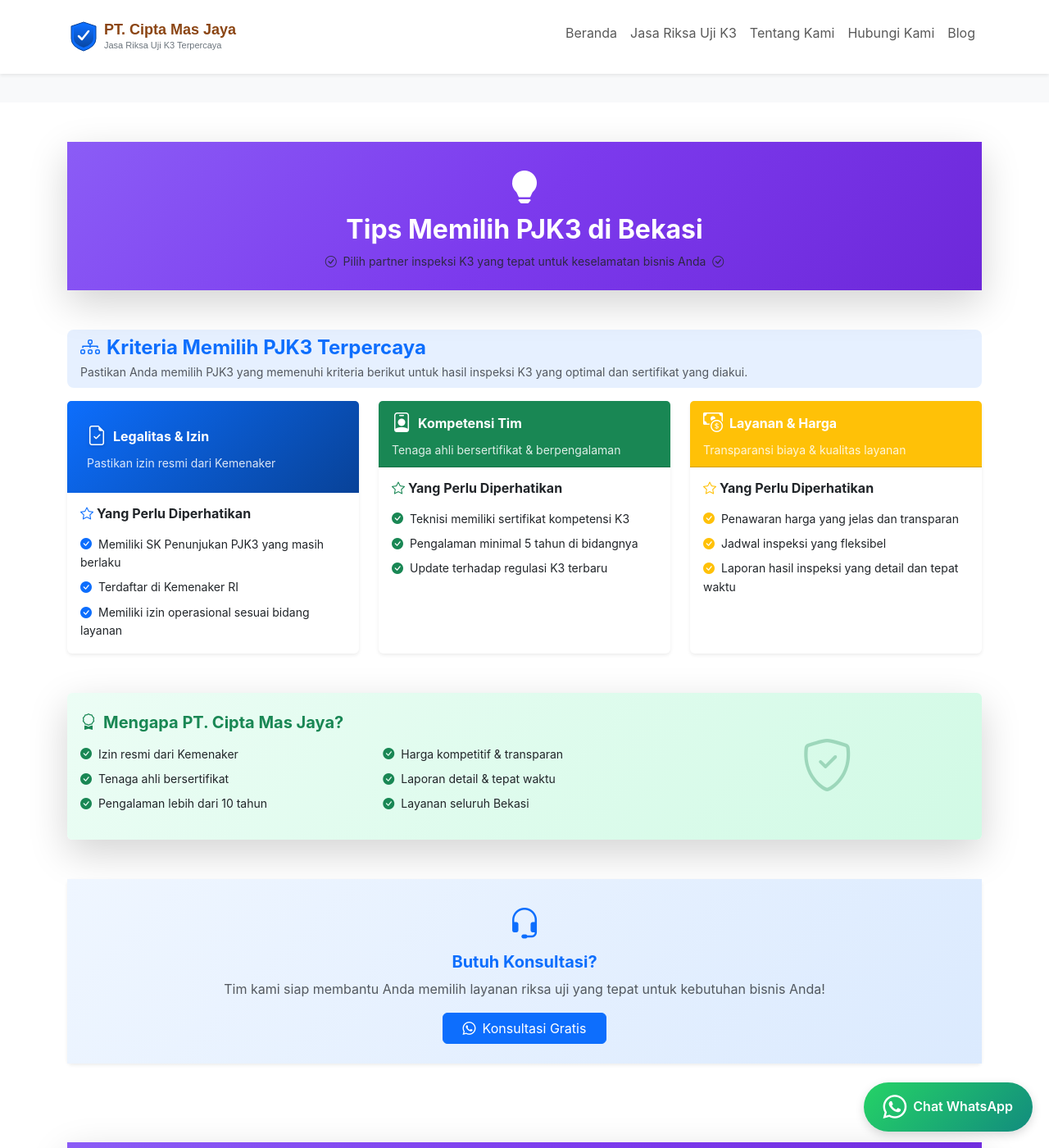
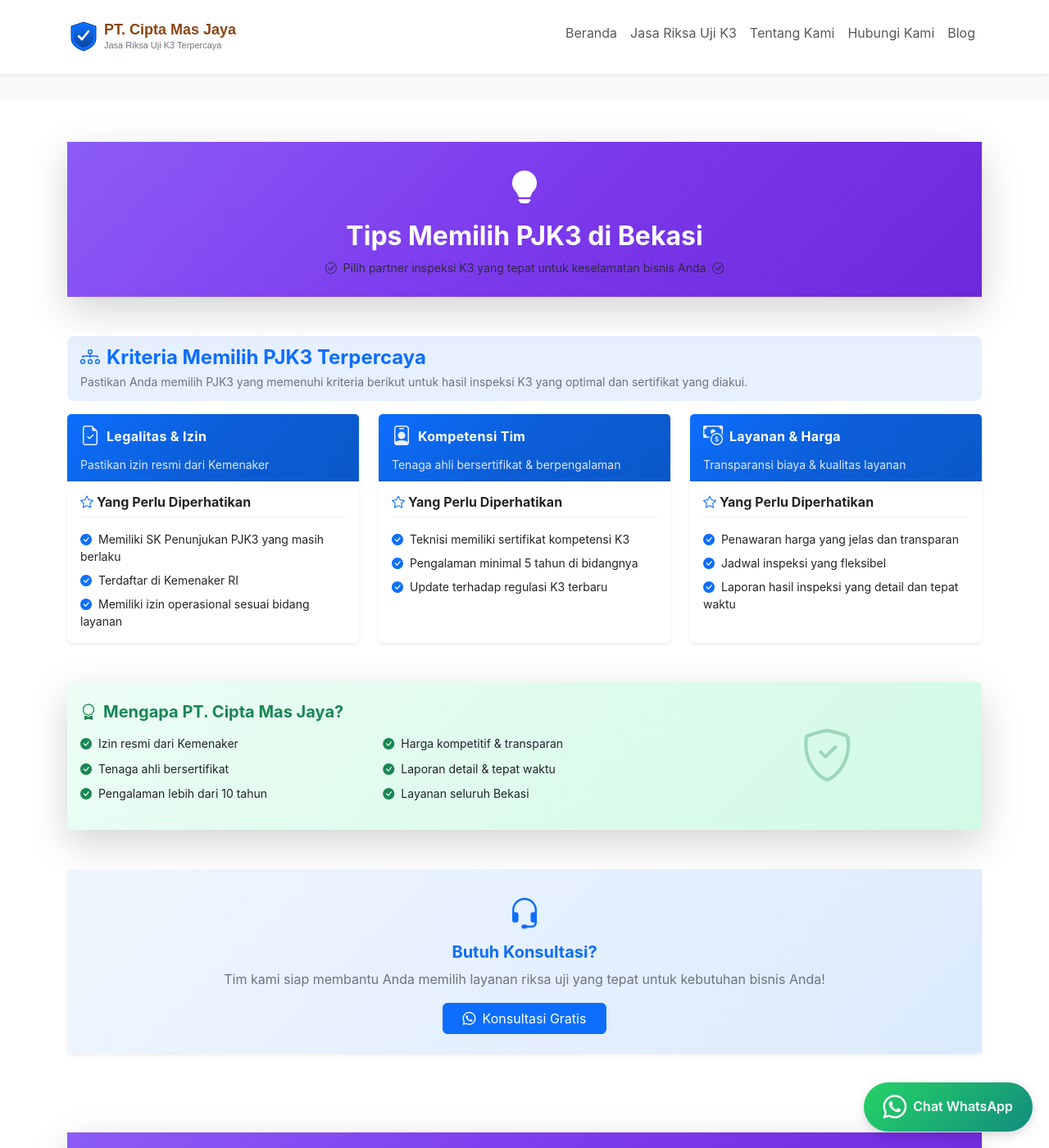
Before and after one commit to ciptamasjaya/cmj.github.io, a Jekyll site: the page built from _posts/2025-05-24-pjk3-bekasi.md, in a window 1280 px wide and 1400 px high, scrolled down 11338 px. Shown: the whole window at 82% size. Built offline with Jekyll 4.4.1, drawn with Linux system fonts in a browser that asks for light colours.

Commit message:
Refactor block--tips-choosing-pjk3 with semantic CSS classesRefactor block--tips-choosing-pjk3 with semantic CSS classes
   - Fix card height with d-flex flex-column + flex-grow-1
   - Replace inline Bootstrap color classes with semantic classes
   - Add block-level classes: block-header, block-title, block-area
   - Add panduan classes: panduan, panduan-header, judul-panduan, intro
   - Add tip card classes: card--tip, tip__header, tip__kategori, tip__deskripsi
   - Add CTA classes: cta--why-cmj, cta--consultation, cta__title, cta__list
   - Move all styling to SCSS with CSS variables (--bs-primary, --bs-success)
   - Scope all styles within section.block--tips-choosing-pjk3

```diff
--- a/_includes/reusable/node--pjk3-city/block--tips-choosing-pjk3.html
+++ b/_includes/reusable/node--pjk3-city/block--tips-choosing-pjk3.html
@@ -48,11 +48,11 @@ Usage:
   <div class="container">
 
     <!-- Header Section -->
-    <div class="mb-5">
+    <div class="block-header mb-5">
       <div class="card border-0 shadow-lg">
         <div class="card-body header-gradient text-white text-center py-4 px-3">
-          <i class="bi bi-lightbulb-fill fs-1 mb-2"></i>
-          <h2 class="h2 mb-0 fw-bold text-white">{{ section.title | default: "Tips Memilih PJK3" }}{% if area %} di {{ area }}{% endif %}</h2>
+          <i class="bi bi-lightbulb-fill fs-1 mb-2 block-icon"></i>
+          <h2 class="h2 mb-0 fw-bold text-white block-title">{{ section.title | default: "Tips Memilih PJK3" }}{% if area %} di <span class="block-area">{{ area }}</span>{% endif %}</h2>
           <p class="header-subtitle mb-0 mt-2 small">
             <i class="bi bi-check-circle me-1"></i>
             Pilih partner inspeksi K3 yang tepat untuk keselamatan bisnis Anda
@@ -64,36 +64,36 @@ Usage:
 
     {% if section.tips %}
     <!-- Panduan Pemilihan PJK3 -->
-    <div class="mb-4">
+    <div class="panduan mb-4">
       <div class="d-flex align-items-center mb-3">
-        <div class="bg-primary bg-opacity-10 px-3 py-2 rounded-3 flex-grow-1">
-          <h3 class="h4 mb-0 text-primary fw-bold">
-            <i class="bi bi-diagram-3 text-primary me-2"></i>{{ section.judul_panduan | default: "Kriteria Memilih PJK3 Terpercaya" }}
+        <div class="panduan-header flex-grow-1">
+          <h3 class="h4 mb-0 fw-bold judul-panduan">
+            <i class="bi bi-diagram-3 me-2"></i>{{ section.judul_panduan | default: "Kriteria Memilih PJK3 Terpercaya" }}
           </h3>
-          <p class="small text-muted mb-0 mt-1">{{ section.intro | default: "Pastikan Anda memilih PJK3 yang memenuhi kriteria berikut untuk hasil inspeksi yang optimal" }}</p>
+          <p class="small mb-0 mt-1 intro">{{ section.intro | default: "Pastikan Anda memilih PJK3 yang memenuhi kriteria berikut untuk hasil inspeksi yang optimal" }}</p>
         </div>
       </div>
 
       <div class="row g-4">
         {% for tip in section.tips %}
         <div class="col-md-6 col-lg-4">
-          <div class="card border-0 shadow-sm h-100">
-            <div class="card-header bg-{{ tip.warna | default: 'primary' }} text-white">
+          <div class="card card--tip border-0 shadow-sm h-100">
+            <div class="card-header tip__header text-white">
               <div class="d-flex align-items-center">
-                <i class="bi {{ tip.icon | default: 'bi-check-circle' }} me-2 fs-4"></i>
-                <h4 class="h6 mb-0 fw-bold">{{ tip.kategori }}</h4>
+                <i class="bi {{ tip.icon | default: 'bi-check-circle' }} tip__icon me-2 fs-4"></i>
+                <h4 class="h6 mb-0 fw-bold tip__kategori">{{ tip.kategori }}</h4>
               </div>
-              <small class="tip-description">{{ tip.deskripsi }}</small>
+              <small class="tip__deskripsi">{{ tip.deskripsi }}</small>
             </div>
-            <div class="card-body">
+            <div class="card-body d-flex flex-column">
               <!-- Kriteria -->
-              <h5 class="h6 fw-bold text-dark mb-3">
-                <i class="bi bi-star me-1 text-{{ tip.warna | default: 'primary' }}"></i>Yang Perlu Diperhatikan
+              <h5 class="h6 fw-bold text-dark mb-3 tip__kriteria-title">
+                <i class="bi bi-star me-1"></i>Yang Perlu Diperhatikan
               </h5>
-              <ul class="list-unstyled small mb-0">
+              <ul class="list-unstyled small mb-0 tip__kriteria-list flex-grow-1">
                 {% for item in tip.kriteria %}
-                <li class="{% if forloop.last %}mb-0{% else %}mb-2{% endif %}">
-                  <i class="bi bi-check-circle-fill text-{{ tip.warna | default: 'primary' }} me-2"></i>{{ item }}
+                <li class="tip__kriteria-item {% if forloop.last %}mb-0{% else %}mb-2{% endif %}">
+                  <i class="bi bi-check-circle-fill me-2"></i>{{ item }}
                 </li>
                 {% endfor %}
               </ul>
@@ -106,44 +106,44 @@ Usage:
     {% endif %}
 
     <!-- Why Choose CMJ -->
-    <div class="card cta-card-green border-0 shadow-lg my-5">
+    <div class="card cta--why-cmj border-0 shadow-lg my-5">
       <div class="card-body py-4">
         <div class="row align-items-center">
           <div class="col-lg-8">
-            <h4 class="h5 fw-bold text-success mb-3">
-              <i class="bi bi-award me-2"></i>Mengapa PT. Cipta Mas Jaya?
+            <h4 class="h5 fw-bold mb-3 cta__title">
+              <i class="bi bi-award me-2 cta__title-icon"></i>Mengapa PT. Cipta Mas Jaya?
             </h4>
             <div class="row">
               <div class="col-md-6">
-                <ul class="list-unstyled small mb-0">
-                  <li class="mb-2"><i class="bi bi-check-circle-fill text-success me-2"></i>Izin resmi dari Kemenaker</li>
-                  <li class="mb-2"><i class="bi bi-check-circle-fill text-success me-2"></i>Tenaga ahli bersertifikat</li>
-                  <li class="mb-2"><i class="bi bi-check-circle-fill text-success me-2"></i>Pengalaman lebih dari 10 tahun</li>
+                <ul class="list-unstyled small mb-0 cta__list">
+                  <li class="mb-2 cta__list-item"><i class="bi bi-check-circle-fill me-2"></i>Izin resmi dari Kemenaker</li>
+                  <li class="mb-2 cta__list-item"><i class="bi bi-check-circle-fill me-2"></i>Tenaga ahli bersertifikat</li>
+                  <li class="mb-2 cta__list-item"><i class="bi bi-check-circle-fill me-2"></i>Pengalaman lebih dari 10 tahun</li>
                 </ul>
               </div>
               <div class="col-md-6">
-                <ul class="list-unstyled small mb-0">
-                  <li class="mb-2"><i class="bi bi-check-circle-fill text-success me-2"></i>Harga kompetitif & transparan</li>
-                  <li class="mb-2"><i class="bi bi-check-circle-fill text-success me-2"></i>Laporan detail & tepat waktu</li>
-                  <li class="mb-2"><i class="bi bi-check-circle-fill text-success me-2"></i>Layanan seluruh {% if area %}{{ area }}{% else %}Indonesia{% endif %}</li>
+                <ul class="list-unstyled small mb-0 cta__list">
+                  <li class="mb-2 cta__list-item"><i class="bi bi-check-circle-fill me-2"></i>Harga kompetitif & transparan</li>
+                  <li class="mb-2 cta__list-item"><i class="bi bi-check-circle-fill me-2"></i>Laporan detail & tepat waktu</li>
+                  <li class="mb-2 cta__list-item"><i class="bi bi-check-circle-fill me-2"></i>Layanan seluruh {% if area %}{{ area }}{% else %}Indonesia{% endif %}</li>
                 </ul>
               </div>
             </div>
           </div>
           <div class="col-lg-4 text-center mt-4 mt-lg-0">
-            <i class="bi bi-shield-check text-success cta-icon-large"></i>
+            <i class="bi bi-shield-check cta__icon-large"></i>
           </div>
         </div>
       </div>
     </div>
 
     <!-- Consultation CTA -->
-    <div class="card border-0 shadow-sm">
-      <div class="card-body cta-card-blue text-center py-4">
-        <i class="bi bi-headset text-primary mb-3 fs-1"></i>
-        <h5 class="fw-bold text-primary mb-2">Butuh Konsultasi?</h5>
-        <p class="text-muted mb-3">Tim kami siap membantu Anda memilih layanan riksa uji yang tepat untuk kebutuhan bisnis Anda!</p>
-        <a href="https://wa.me/{{ site.business.phone | remove: '-' | remove: ' ' | remove: '+' }}?text=Halo,%20saya%20butuh%20konsultasi%20memilih%20layanan%20riksa%20uji%20K3{% if area %}%20di%20{{ area | url_encode }}{% endif %}" class="btn btn-primary px-4" target="_blank">
+    <div class="card cta--consultation border-0 shadow-sm">
+      <div class="card-body text-center py-4">
+        <i class="bi bi-headset mb-3 fs-1 cta__icon"></i>
+        <h5 class="fw-bold mb-2 cta__title">Butuh Konsultasi?</h5>
+        <p class="mb-3 cta__description">Tim kami siap membantu Anda memilih layanan riksa uji yang tepat untuk kebutuhan bisnis Anda!</p>
+        <a href="https://wa.me/{{ site.business.phone | remove: '-' | remove: ' ' | remove: '+' }}?text=Halo,%20saya%20butuh%20konsultasi%20memilih%20layanan%20riksa%20uji%20K3{% if area %}%20di%20{{ area | url_encode }}{% endif %}" class="btn btn-primary px-4 cta__button" target="_blank">
           <i class="bi bi-whatsapp me-2"></i>Konsultasi Gratis
         </a>
       </div>
--- a/assets/css/block--pjk3-city.scss
+++ b/assets/css/block--pjk3-city.scss
@@ -148,29 +148,157 @@ section.block--strategic-role {
    BLOCK: TIPS CHOOSING PJK3
    ============================================================================ */
 section.block--tips-choosing-pjk3 {
-  .card-body.header-gradient {
-    @include header-gradient($gradient-purple);
+
+  /* Block header - from section_tips frontmatter */
+  .block-header {
+    .header-gradient {
+      @include header-gradient($gradient-purple);
+    }
+
+    .block-icon {
+      display: block;
+    }
+
+    /* section.title */
+    .block-title {
+      /* section.area */
+      .block-area {
+        font-weight: inherit;
+      }
+    }
+
+    p.header-subtitle {
+      @include text-muted-white;
+    }
   }
 
-  p.header-subtitle {
-    @include text-muted-white;
+  /* Panduan area */
+  .panduan {
+    .panduan-header {
+      background-color: rgba(var(--bs-primary-rgb), 0.1);
+      padding: 0.75rem 1rem;
+      border-radius: 0.5rem;
+
+      /* section.judul_panduan */
+      .judul-panduan {
+        color: var(--bs-primary);
+
+        i {
+          color: var(--bs-primary);
+        }
+      }
+
+      /* section.intro */
+      .intro {
+        color: var(--bs-secondary);
+      }
+    }
   }
 
-  small.tip-description {
-    @include text-muted-white;
+  /* Tip cards - from section.tips array */
+  .card.card--tip {
+    transition: transform 0.2s ease, box-shadow 0.2s ease;
+
+    &:hover {
+      transform: translateY(-2px);
+      box-shadow: 0 0.5rem 1rem rgba(0, 0, 0, 0.15) !important;
+    }
+
+    /* tip header container */
+    .tip__header {
+      background: $gradient-primary;
+
+      /* tip.icon */
+      .tip__icon {
+        opacity: 0.9;
+      }
+
+      /* tip.kategori */
+      .tip__kategori {
+        letter-spacing: 0.02em;
+      }
+
+      /* tip.deskripsi */
+      .tip__deskripsi {
+        @include text-muted-white;
+        display: block;
+        margin-top: 0.25rem;
+      }
+    }
+
+    .card-body {
+      /* tip.kriteria title */
+      .tip__kriteria-title {
+        border-bottom: 1px solid rgba(0, 0, 0, 0.05);
+        padding-bottom: 0.5rem;
+
+        i {
+          color: var(--bs-primary);
+        }
+      }
+
+      /* tip.kriteria list */
+      .tip__kriteria-list {
+        /* tip.kriteria item */
+        .tip__kriteria-item {
+          line-height: 1.5;
+
+          i {
+            color: var(--bs-primary);
+          }
+        }
+      }
+    }
   }
 
-  .card.cta-card-green {
+  /* CTA: Why Choose CMJ */
+  .card.cta--why-cmj {
     background: $gradient-green-light;
+
+    .cta__title {
+      color: var(--bs-success);
+
+      .cta__title-icon {
+        color: var(--bs-success);
+      }
+    }
+
+    .cta__list {
+      .cta__list-item {
+        i {
+          color: var(--bs-success);
+        }
+      }
+    }
+
+    .cta__icon-large {
+      font-size: 4rem;
+      opacity: 0.3;
+      color: var(--bs-success);
+    }
   }
 
-  i.cta-icon-large {
-    font-size: 4rem;
-    opacity: 0.3;
-  }
+  /* CTA: Consultation */
+  .card.cta--consultation {
+    .card-body {
+      background: $gradient-blue-light;
+    }
 
-  .card-body.cta-card-blue {
-    background: $gradient-blue-light;
+    .cta__icon {
+      color: var(--bs-primary);
+    }
+
+    .cta__title {
+      color: var(--bs-primary);
+    }
+
+    .cta__description {
+      color: var(--bs-secondary);
+    }
+
+    .cta__button {
+      // Uses Bootstrap btn-primary
+    }
   }
 }
 
```
